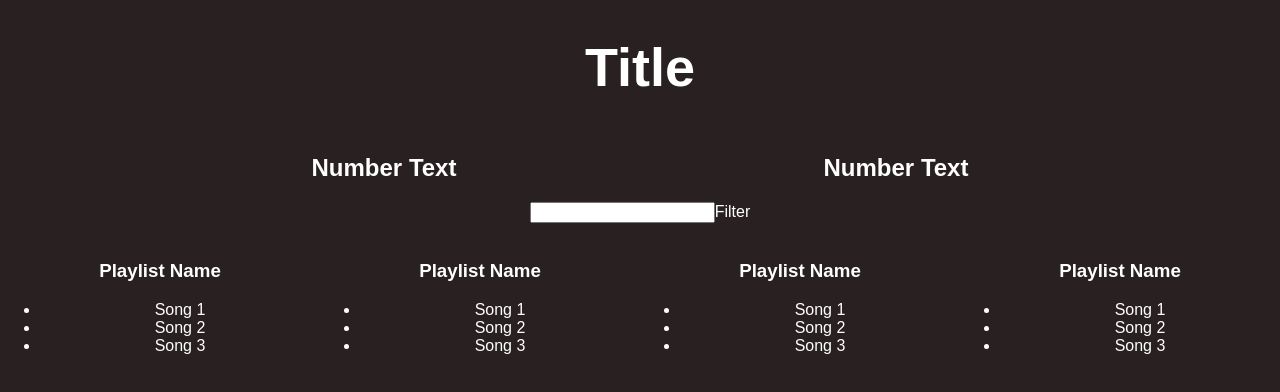
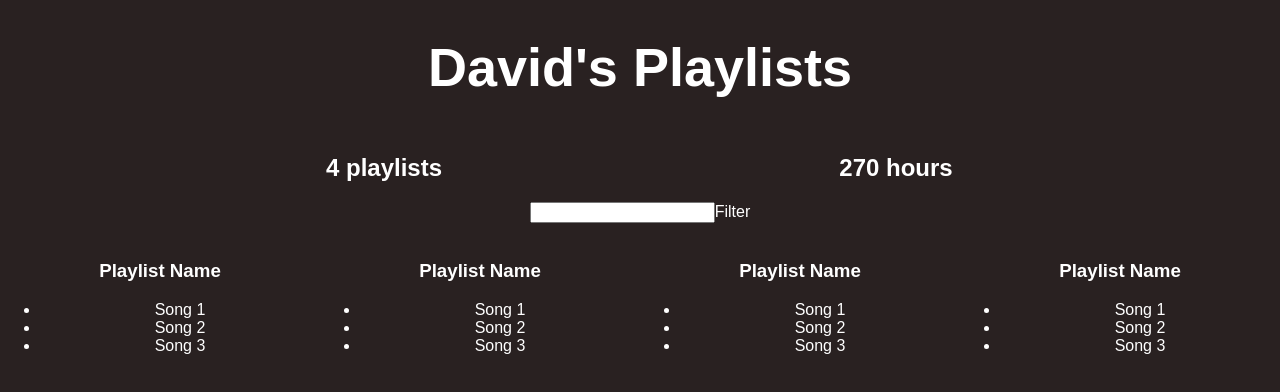
Before and after one commit to ddjr/magic-music-playlists, a React (Create React App) app: page / in a window 1280 px wide. Shown: the top 392 px of the page. Built offline with nearby package versions, Linux system fonts and the light colour scheme.

Commit message:
added mock data. Mocked loading data

```diff
--- a/src/App.js
+++ b/src/App.js
@@ -5,11 +5,63 @@
 let defaultStyle = {
   color: defaultTextColor
 };
-class Aggregate extends Component {
+let fakeServerData = {
+  user: {
+    name: 'David',
+    playlists: [
+      {
+        name: 'My favorites',
+        songs: [
+          { name: 'Beat it', duration: 1345} ,
+          { name: 'Cannelloni Makaroni', duration: 1345},
+          { name: 'Rosa helikopter', duration: 532}
+        ]
+      },
+      {
+        name: 'Dance mix',
+        songs: [
+          { name: 'Brainpower', duration: 1345},
+          { name: 'Cannelloni Makaroni', duration: 1232},
+          { name: 'let it go', duration: 532}
+        ]
+      },{
+        name: 'Chill Piano',
+        songs: [
+          { name: 'Cannelloni Makaroni', duration: 2532},
+          { name: 'Can you feel it', duration: 1532},
+          { name: 'Rosa helikopter', duration: 932}
+        ]
+      },{
+        name: 'Hot right now!',
+        songs: [
+          { name: 'DANCE! ', duration: 2532},
+          { name: 'Cannelloni Makaroni', duration: 1532},
+          { name: 'Rosa helikopter', duration: 832}
+        ]
+      }
+    ]
+  }
+};
+class PlaylistCounter extends Component {
   render() {
     return (
       <div style={{...defaultStyle, width: '40%', display: 'inline-block'}}>
-        <h2>Number Text</h2>
+        <h2>{this.props.playlists.length} playlists</h2>
+      </div>
+    );
+  }
+}
+class HoursCounter extends Component {
+  render() {
+    let allSongs = this.props.playlists.reduce((songs, eachPlaylist) => {
+        return songs.concat(eachPlaylist.songs)
+    },[])
+    let totalDuration = allSongs.reduce((sum, eachSong) => {
+      return sum + eachSong.duration
+    }, 0)
+    return (
+      <div style={{...defaultStyle, width: '40%', display: 'inline-block'}}>
+        <h2>{Math.round(totalDuration/60)} hours</h2>
       </div>
     );
   }
@@ -42,20 +94,39 @@
 }
 
 class App extends Component {
+  constructor() {
+    super()
+    this.state = {
+      serverData: {}
+    }
+  }
+  componentDidMount() {
+    setTimeout(() => {
+      this.setState({serverData: fakeServerData});
+    }, 1000)
+
+  }
   render() {
       let name = 'David'
       let green = "#FF1212"
       let headerStyle = { color: green, "font-size": '50px' }
     return (
       <div className="App">
-        <h1>Title</h1>
-        <Aggregate className=""/>
-        <Aggregate className=""/>
+        {this.state.serverData.user ?
+        <div>
+          <h1 style={{...defaultStyle, 'font-size':' 54px'}}>
+            {this.state.serverData.user.name}'s Playlists
+          </h1>
+          <PlaylistCounter playlists={this.state.serverData.user.playlists} />
+          <HoursCounter playlists={this.state.serverData.user.playlists} />
+
         <Filter />
         <Playlist />
         <Playlist />
         <Playlist />
         <Playlist />
+      </div> : <h1 style={defaultStyle}>Loading...</h1>
+      }
       </div>
     );
   }
```
Also changed, not shown: package.json (line endings or trailing spaces).
